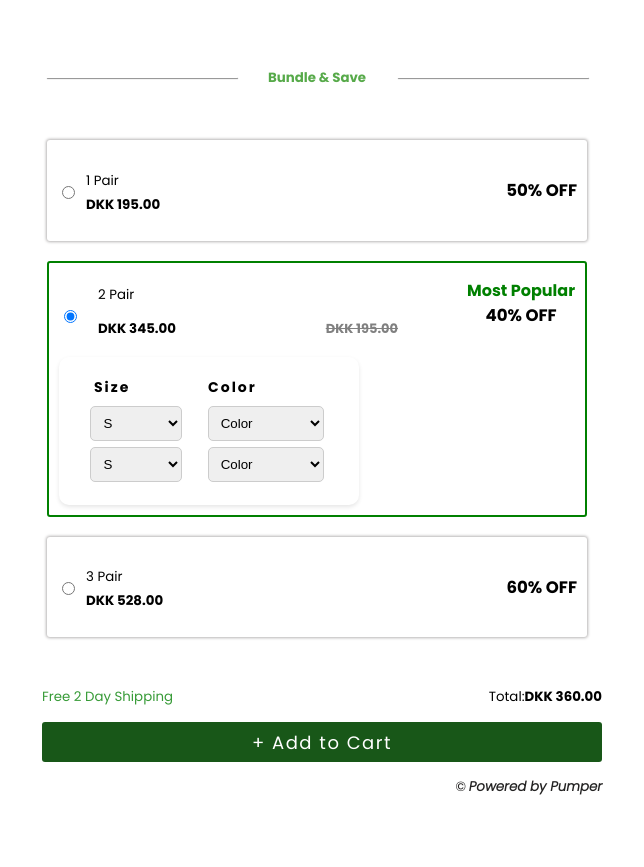
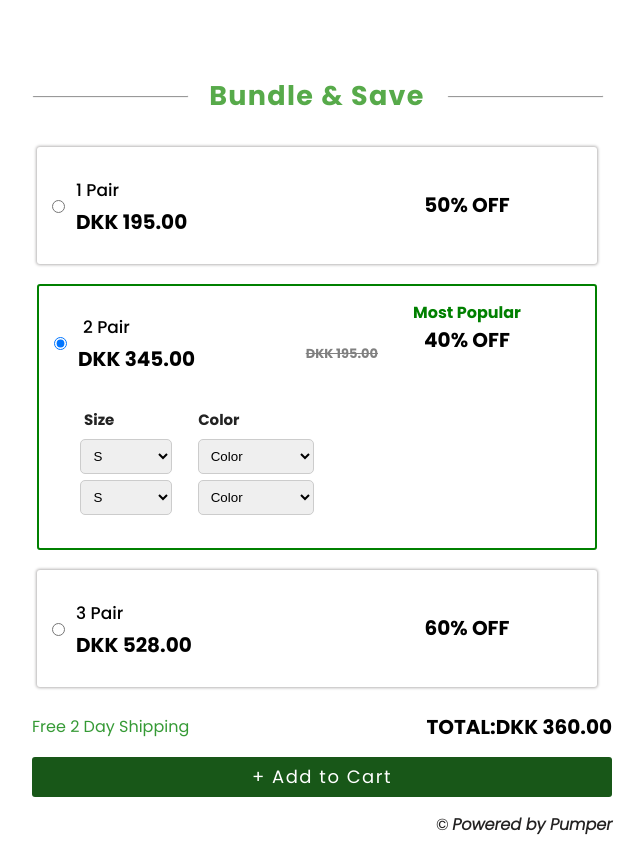
Before and after one commit to Shivankar1999/TaskFrontend, a plain HTML site: page index.html in a window 1280 px wide. Shown: the whole page, without its empty margins (323-967 px from the left). Before the commit the page ends 837 px from the top, so only its background shows below. Drawn offline with Linux system fonts and the light colour scheme.

Commit message:
add pixel

```diff
--- a/index.html
+++ b/index.html
@@ -22,12 +22,12 @@
             <div class="BO_Data">
               <input type="radio" name="radio"/>
               <div class="BO_Data_mini">
-                <span class="light">1 Pair</span>
-                <span> <strong> DKK 195.00 </strong></span>
+                <span class="boldL">1 Pair</span>
+                <span class="bold"> DKK 195.00</span>
               </div>
             </div>
-            <div class="BO_Data_Right">
-              <h5>50% OFF</h5>
+            <div class="BO_Data_Right" style="margin: auto;">
+              <h5 class="bold">50% OFF</h5>
             </div>
             <div class="Box-Offers-Select-shirt">
               <div class="shirt-options">
@@ -81,16 +81,16 @@
               <input type="radio" name="radio" checked/>
 
               <div class="BO_Data_mini">
-                <span class="light" style="margin-left: 10px">2 Pair</span>
+                <span class="boldL" style="margin-left: 5px">2 Pair</span>
                 <div class="BO_Data_min_popular">
-                  <span>DKK 345.00</span>
+                  <span class="bold">DKK 345.00</span>
                   <span>DKK 195.00</span>
                 </div>
               </div>
             </div>
-            <div class="BO_Data_Right">
+            <div class="BO_Data_Right" style="margin: auto;">
               <span style="color: green">Most Popular</span>
-              <h5 style="margin-top: -1px">40% OFF</h5>
+              <h5 class="bold" style="margin-top: -1px">40% OFF</h5>
             </div>
             <div class="Box-Offers-Select-shirt">
               <div class="shirt-options">
@@ -144,12 +144,12 @@
             <div class="BO_Data">
               <input type="radio" name="radio" />
               <div class="BO_Data_mini">
-                <span class="light">3 Pair</span>
-                <span> <strong>DKK 528.00 </strong></span>
+                <span class="boldL">3 Pair</span>
+                <span class="bold"> DKK 528.00 </span>
               </div>
             </div>
-            <div class="BO_Data_Right">
-              <h5>60% OFF</h5>
+            <div class="BO_Data_Right" style="margin: auto;">
+              <h5 class="bold">60% OFF</h5>
             </div>
              <div class="Box-Offers-Select-shirt">
               <div class="shirt-options">
@@ -202,8 +202,8 @@
         <section class="Bottom_Section">
           <div class="Bottom_Top">
             <span class="Bottom_T_Left"> Free 2 Day Shipping</span>
-            <span class="Bottom_Total"
-              >Total:<strong>DKK 360.00 </strong>
+            <span class="Bottom_Total bold "
+              >Total:DKK 360.00
             </span>
           </div>
 
--- a/style.css
+++ b/style.css
@@ -9,11 +9,22 @@ p {
   box-sizing: border-box;
   /* font-family:  */
   font-family: 'Poppins', sans-serif;
-  font-size: smaller;
+  /* font-size: smaller; */
 }
 /* Utils */
-.light {
+/* .light {
   font-weight: lighter;
+} */
+.boldL {
+  font-size: 17px;
+  font-weight: 500;
+  /* font-weight: bold; */
+  /* text-transform: uppercase; */
+}
+.bold {
+  font-size: 20px;
+  font-weight: bold;
+  text-transform: uppercase;
 }
 
 /* Basic styling for the container */
@@ -22,7 +33,7 @@ p {
   max-width: 600px; /* Set a maximum width to prevent excessive stretching on larger screens */
   margin: 0 auto; /* Center the container horizontally */
   margin-top: 25px;
-  padding: 20px;
+  padding: 10px;
   width: auto;
   box-sizing: border-box; /* Include padding and border in the width calculation */
   /* background-color: #f0f0f0; */
@@ -38,23 +49,31 @@ p {
   justify-content: center;
   align-items: center;
   text-align: center;
+  margin-bottom: -40px;
 }
 
 .Head_Section div {
   /* border-bottom: 1px solid gray; */
   box-shadow: 1px 1px 1px 0px gray;
-  width: 40%;
+  width: 30%;
   height: 1px;
-  margin: 4px;
+  /* margin: 4px; */
 }
 .Head_Section h4 {
   /* border: 2px solid red; */
-  width: 30%;
-  height: 20px;
+  width: 50%;
+  display: flex;
+  align-items: center;
+  justify-content: center;
+  height: auto;
+  /* border: 2px solid red; */
   color: rgb(87, 170, 74);
+  font-size: 27px;
+  letter-spacing: 1.3px;
+  font-weight: bold;
   /* margin-top: 43px; */
-  margin-left: 4px;
-  margin-right: 4px;
+  /* margin-left: 4px; */
+  /* margin-right: 4px; */
 }
 /* Mid Section */
 
@@ -98,6 +117,9 @@ p {
 .BO_Data input[type='radio'] {
   /* width: 40px !important; */
   height: 15px !important;
+  /* border: 5px solid red; */
+  /* padding: 30px !important; */
+  /* display: block; */
   cursor: pointer;
 }
 .Offers_Container .Box-Offers .BO_Data .BO_Data_mini {
@@ -114,7 +136,7 @@ p {
   display: flex;
   align-self: center;
   justify-content: flex-start;
-  padding: 10px;
+  /* padding: 10px; */
 }
 .Offers_Container
   .Box-Offers
@@ -149,20 +171,22 @@ div.Box-Offers.current .Box-Offers-Select-shirt .shirt-options {
   padding: 20px;
   /* background-color: #f2f2f2; */
   border-radius: 10px;
-  box-shadow: 0 2px 4px rgba(0, 0, 0, 0.1);
+  /* box-shadow: 0 2px 4px rgba(0, 0, 0, 0.1); */
 }
 
 div.Box-Offers.current .Box-Offers-Select-shirt label {
-  font-size: 14px;
+  font-size: 15px;
   text-align: left;
-  color: black;
+  color: rgb(35, 35, 35);
   font-weight: bold;
   /* border: 1px solid red; */
+
   margin-bottom: 5px;
   display: block;
   text-align: left;
   margin-left: 15px;
-  letter-spacing: 2px;
+  /* letter-spacing: 2px; */
+  font-weight: light;
 }
 
 div.Box-Offers.current .Box-Offers-Select-shirt select {
@@ -193,6 +217,7 @@ div.Box-Offers.current .Box-Offers-Select-shirt select {
   /* border: 2px solid red; */
   padding: 5px;
   width: 100%;
+  margin-top: -25px;
 }
 .Bottom_Section div {
   margin: 15px auto;
@@ -249,7 +274,8 @@ div.Box-Offers.current .Box-Offers-Select-shirt select {
   }
   .Head_Section h4 {
     /* border: 2px solid red; */
-    width: 30%;
+    font-style: 20px;
+    width: 95%;
     height: 20px;
     color: rgb(87, 170, 74);
     /* margin-top: 43px; */
@@ -257,19 +283,31 @@ div.Box-Offers.current .Box-Offers-Select-shirt select {
     margin-right: 4px;
   }
 }
-@media (max-width: 468px) {
-  .Offers_Container .Box-Offers {
+@media (max-width: 485px) {
+  .Offers_Co1ntainer .Box-Offers {
     align-items: center;
     justify-content: center;
+
     /* display: none; */
   }
   .Offers_Container .Box-Offers .BO_Data .BO_Data_mini div.BO_Data_min_popular {
     display: block;
     /* border: 1px solid red; */
     height: auto;
-    width: 100px;
+    width: 250px;
     align-items: center;
-    margin-left: 25px;
+    margin-left: 3px;
     display: flex;
   }
+  .Head_Section h4 {
+    /* border: 2px solid red; */
+    /* font-style: 20px; */
+    font-size: larger;
+    width: 95%;
+    height: 20px;
+    color: rgb(87, 170, 74);
+    /* margin-top: 43px; */
+    margin-left: 4px;
+    margin-right: 4px;
+  }
 }
```
